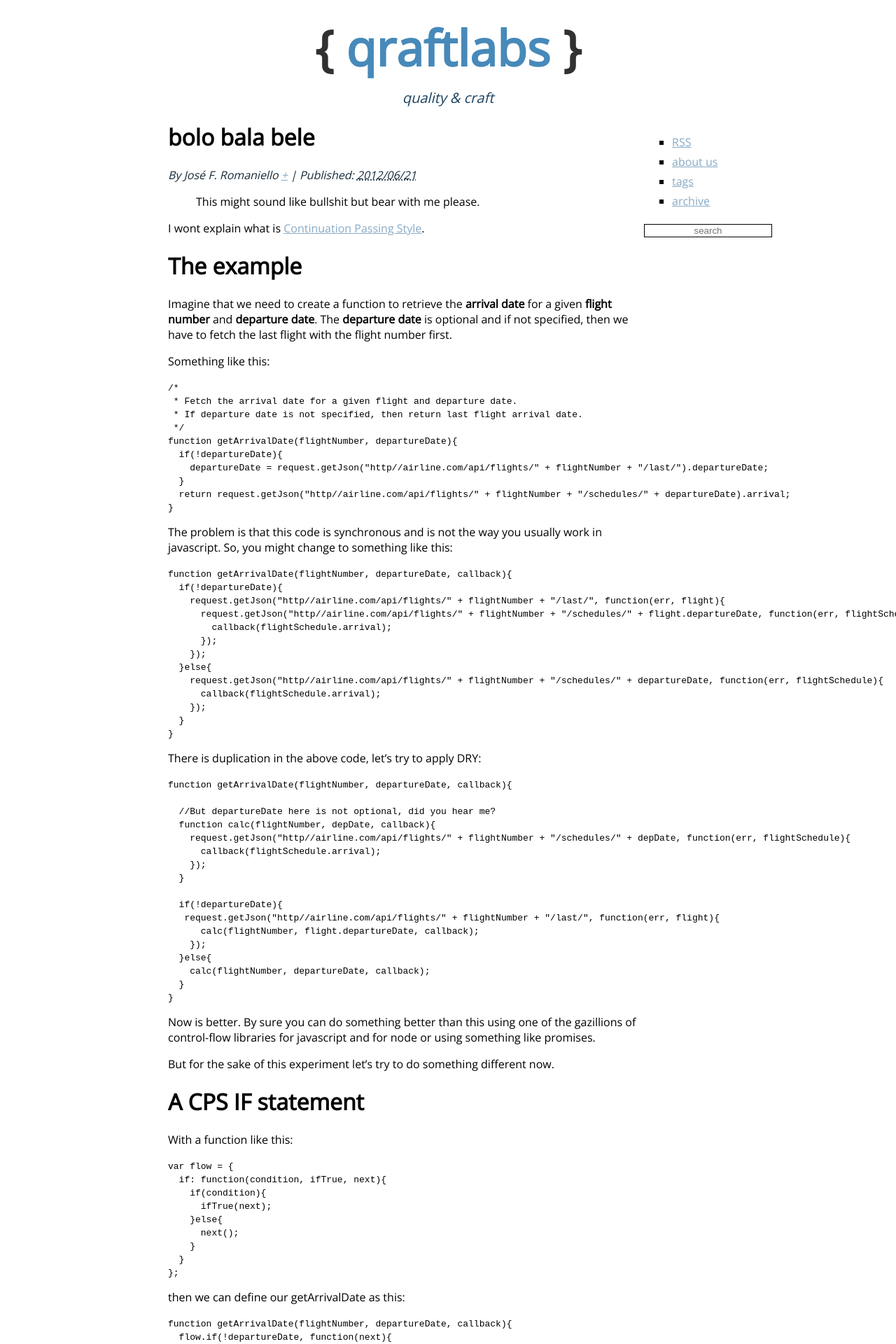
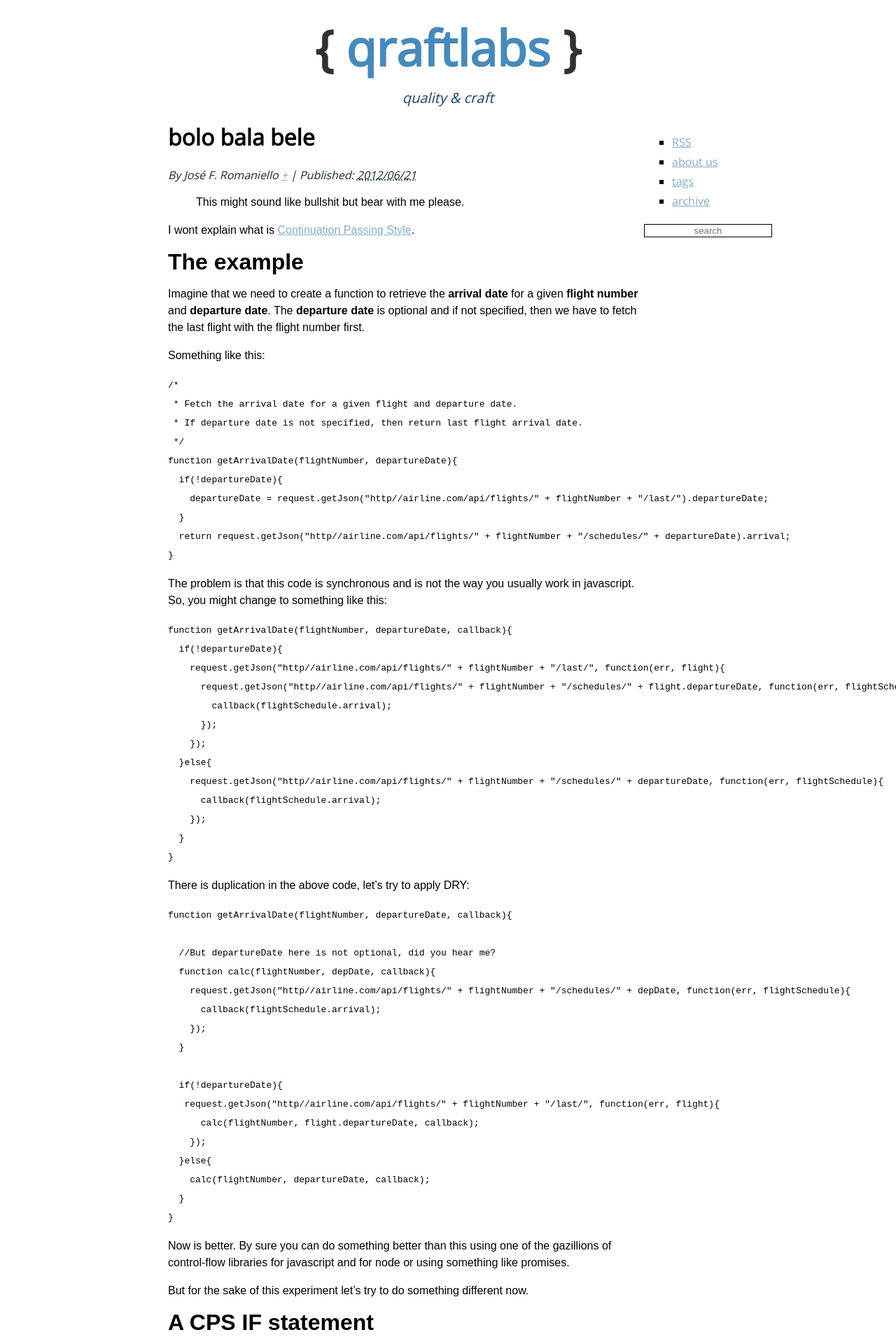
Before and after one commit to DylanMeeus/springboot_jwt_blog, a Jekyll site: the page built from _posts/2012-05-15-bolo-bala-bele.markdown, in a window 1280 px wide. Shown: the top 1920 px of the page at 70% size. Built offline with Jekyll 4.4.1, drawn with Linux system fonts in a browser that asks for light colours; some web fonts are replaced; Markdown is read by kramdown in place of the engine named in the settings; comment, search, counter and statistics services are not loaded.

Commit message:
minor toying with fonts

```diff
--- a/_layouts/default.html
+++ b/_layouts/default.html
@@ -2,7 +2,9 @@
 <html>
 <head>
     <meta http-equiv="Content-Type" content="text/html; charset=utf-8">
-    <link href='http://fonts.googleapis.com/css?family=Open+Sans' rel='stylesheet' type='text/css'>
+
+    <link href='http://fonts.googleapis.com/css?family=ABeeZee|Source+Code+Pro|Open+Sans' rel='stylesheet' type='text/css'>
+
     <title>{{ page.title }}</title>
 
     {% if page.meta-robots %}
--- a/css/site.css
+++ b/css/site.css
@@ -87,8 +87,15 @@ ul.archive {
 pre {
   display: block;
   font-family:Consolas,'Lucida Console','DejaVu Sans Mono',monospace;
+  font-family: 'Source Code Pro', sans-serif;
 }
 
 code {
   overflow-x: scroll;
 }
+
+.entry-content {
+  font-family: 'ABeeZee', sans-serif;
+  /*font-family: "DejaVu serif", Constantia, serif;*/
+  line-height: 24px;
+}
```
